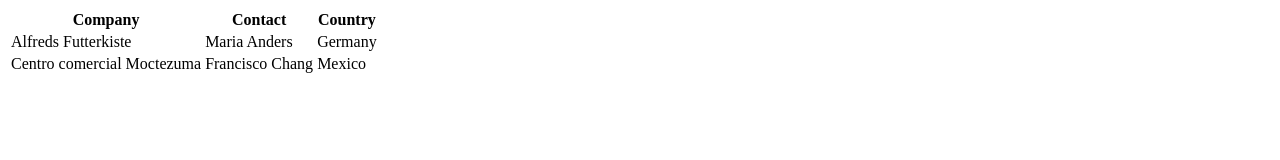
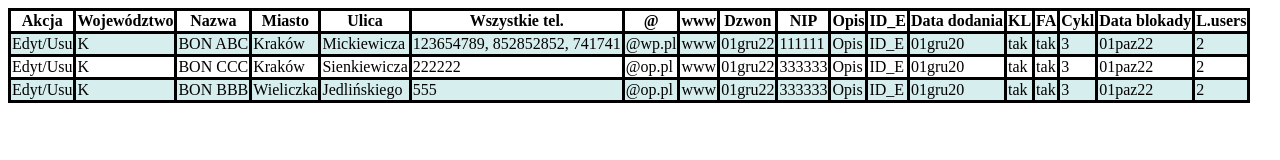
Before and after one commit to jerremyf/bbn, a plain HTML site: page index.html in a window 1280 px wide. Drawn offline with Linux system fonts and the light colour scheme.

Commit message:
tabele cd

```diff
--- a/index.html
+++ b/index.html
@@ -7,26 +7,102 @@
   <meta name="viewport" content="width=device-width, initial-scale=1.0">
   <title>Baza Biur Nieruchomosci</title>
 </head>
-
-
+<style>
+  table, th, td {
+    border: 3px solid black;
+    border-collapse: collapse;
+  }
+  tr:nth-child(even) {
+  background-color: #D6EEEE;
+}
+  </style>
 
 <body>
-  <table>
-    <tr>
-      <th>Company</th>
-      <th>Contact</th>
-      <th>Country</th>
+  <table><!--definiowanie  tabeli-->
+
+    <tr><!--tr- wiersz, th- naglowki-->
+      <th>Akcja</th>
+      <th>Województwo</th>
+
+      <th>Nazwa</th>
+      <th>Miasto</th>
+      <th>Ulica</th>
+      <th>Wszystkie tel.</th>
+      <th>@</th>
+      <th>www</th>
+      <th>Dzwon</th>
+      <th>NIP</th>
+      <th>Opis</th>
+      <th>ID_E</th>
+      <th>Data dodania</th>
+      <th>KL</th>
+      <th>FA</th>
+      <th>Cykl</th>
+      <th>Data blokady</th>
+      <th>L.users</th>
     </tr>
-    <tr>
-      <td>Alfreds Futterkiste</td>
-      <td>Maria Anders</td>
-      <td>Germany</td>
+    <tr><!--Tu jest 1szy wiersz: td-komórki-->
+      <td>Edyt/Usu</td>
+      <td>K</td>
+      <td>BON ABC</td>
+      <td>Kraków</td>
+      <td>Mickiewicza</td>
+      <td>123654789, 852852852, 741741</td>
+      <td>@wp.pl</td>
+      <td>www</td>
+      <td>01gru22</td>
+      <td>111111</td>
+      <td>Opis</td>
+      <td>ID_E</td>
+      <td>01gru20</td>
+      <td>tak</td>
+      <td>tak</td>
+      <td>3</td>
+      <td>01paz22</td>
+      <td>2</td>
     </tr>
-    <tr>
-      <td>Centro comercial Moctezuma</td>
-      <td>Francisco Chang</td>
-      <td>Mexico</td>
-    </tr>
+<!--drugi wiersz-->
+<tr><!--Tu jest 1szy wiersz: td-komórki-->
+  <td>Edyt/Usu</td>
+  <td>K</td>
+  <td>BON CCC</td>
+  <td>Kraków</td>
+  <td>Sienkiewicza</td>
+  <td>222222</td>
+  <td>@op.pl</td>
+  <td>www</td>
+  <td>01gru22</td>
+  <td>333333</td>
+  <td>Opis</td>
+  <td>ID_E</td>
+  <td>01gru20</td>
+  <td>tak</td>
+  <td>tak</td>
+  <td>3</td>
+  <td>01paz22</td>
+  <td>2</td>
+</tr>
+<!--3ci wiersz-->
+<tr><!--Tu jest 1szy wiersz: td-komórki-->
+  <td>Edyt/Usu</td>
+  <td>K</td>
+  <td>BON BBB</td>
+  <td>Wieliczka</td>
+  <td>Jedlińskiego</td>
+  <td>555</td>
+  <td>@op.pl</td>
+  <td>www</td>
+  <td>01gru22</td>
+  <td>333333</td>
+  <td>Opis</td>
+  <td>ID_E</td>
+  <td>01gru20</td>
+  <td>tak</td>
+  <td>tak</td>
+  <td>3</td>
+  <td>01paz22</td>
+  <td>2</td>
+</tr>
   </table>
   <!--
   <center>
```
